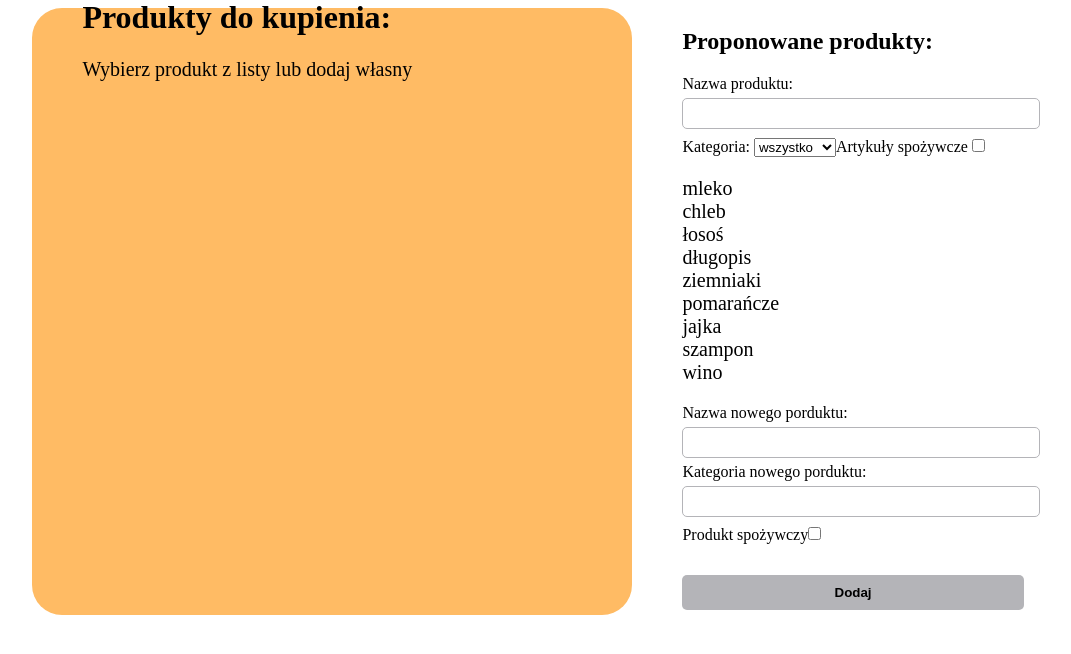
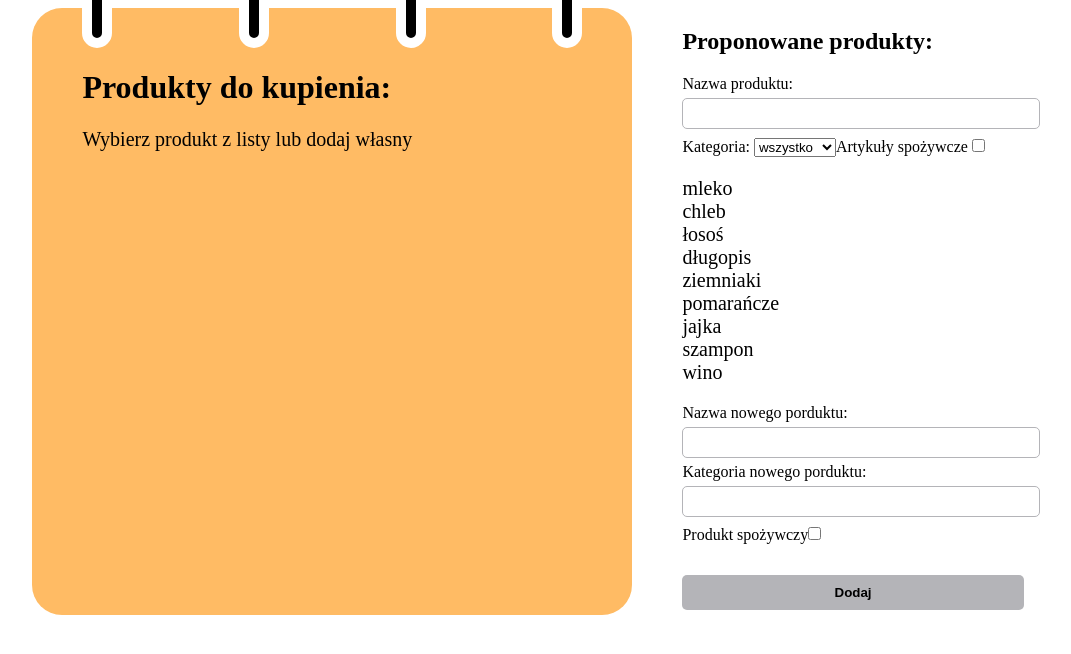
Before and after one commit to IlonaGasiewska/shoping-list-react, a React (Create React App) app in the folder shopping-app/: page / in a window 1280 px wide. Shown: the top 654 px of the page, without its empty margins (93-1164 px from the left). Built offline with nearby package versions, Linux system fonts and the light colour scheme.

Commit message:
add some styles

```diff
--- a/shopping-app/src/components/ShoppingList/ShoppingList.css
+++ b/shopping-app/src/components/ShoppingList/ShoppingList.css
@@ -31,7 +31,7 @@
     justify-content: space-between;
 }
 
-.springs {
+.spring {
     width: 10px;
     height: 50px;
     background-color: black;
--- a/shopping-app/src/components/ShoppingList/ShoppingList.jsx
+++ b/shopping-app/src/components/ShoppingList/ShoppingList.jsx
@@ -7,7 +7,7 @@ function ShopingList ({ shoppingList, deleteProduct }) {
             <div className="spring"></div>
             <div className="spring"></div>
             <div className="spring"></div>
-            <div className="springf"></div>
+            <div className="spring"></div>
         </div>
         <h1>Produkty do kupienia:</h1>
         {shoppingList.length === 0 && <p className="emptyListMessage">Wybierz produkt z listy lub dodaj własny</p>}
```
